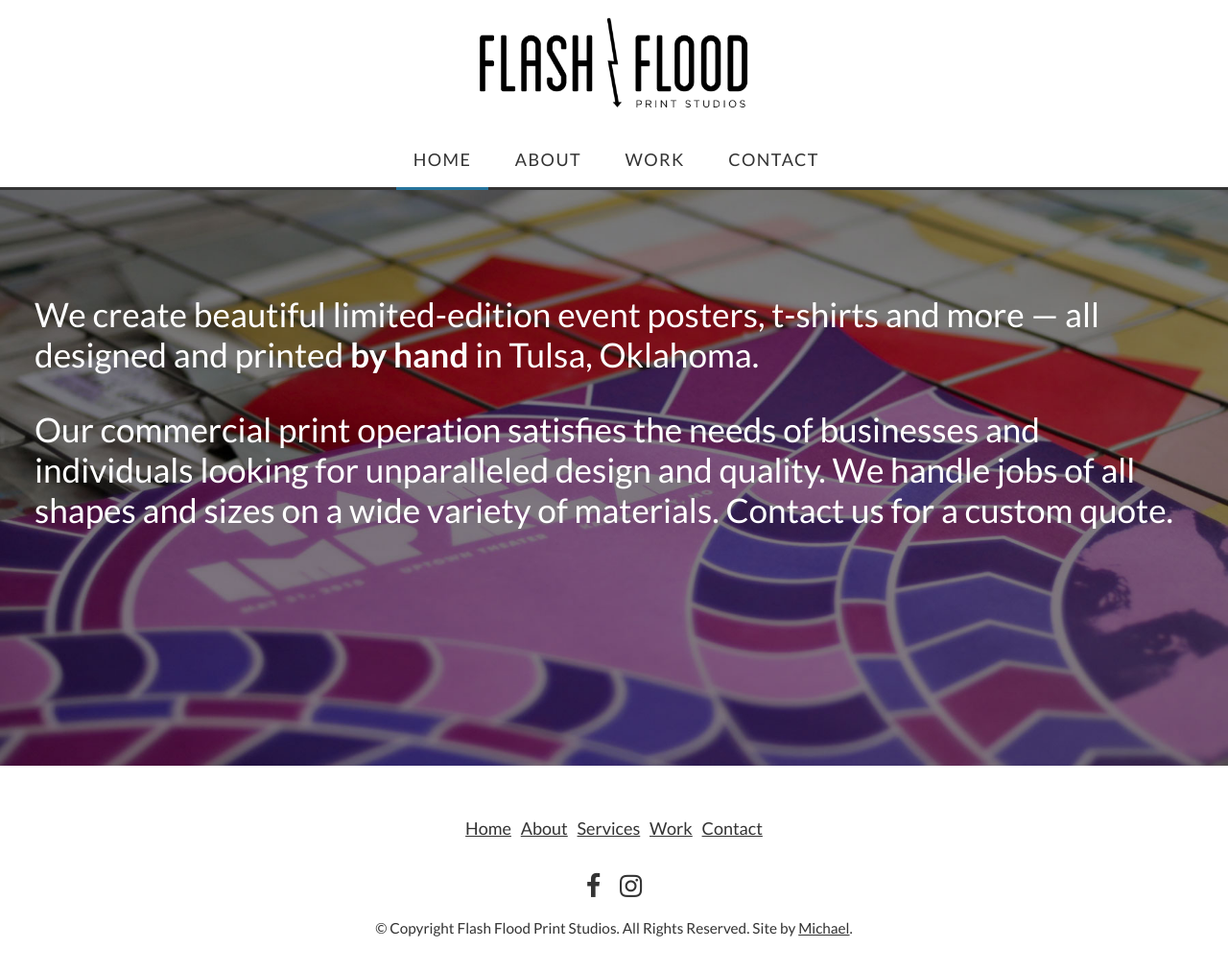
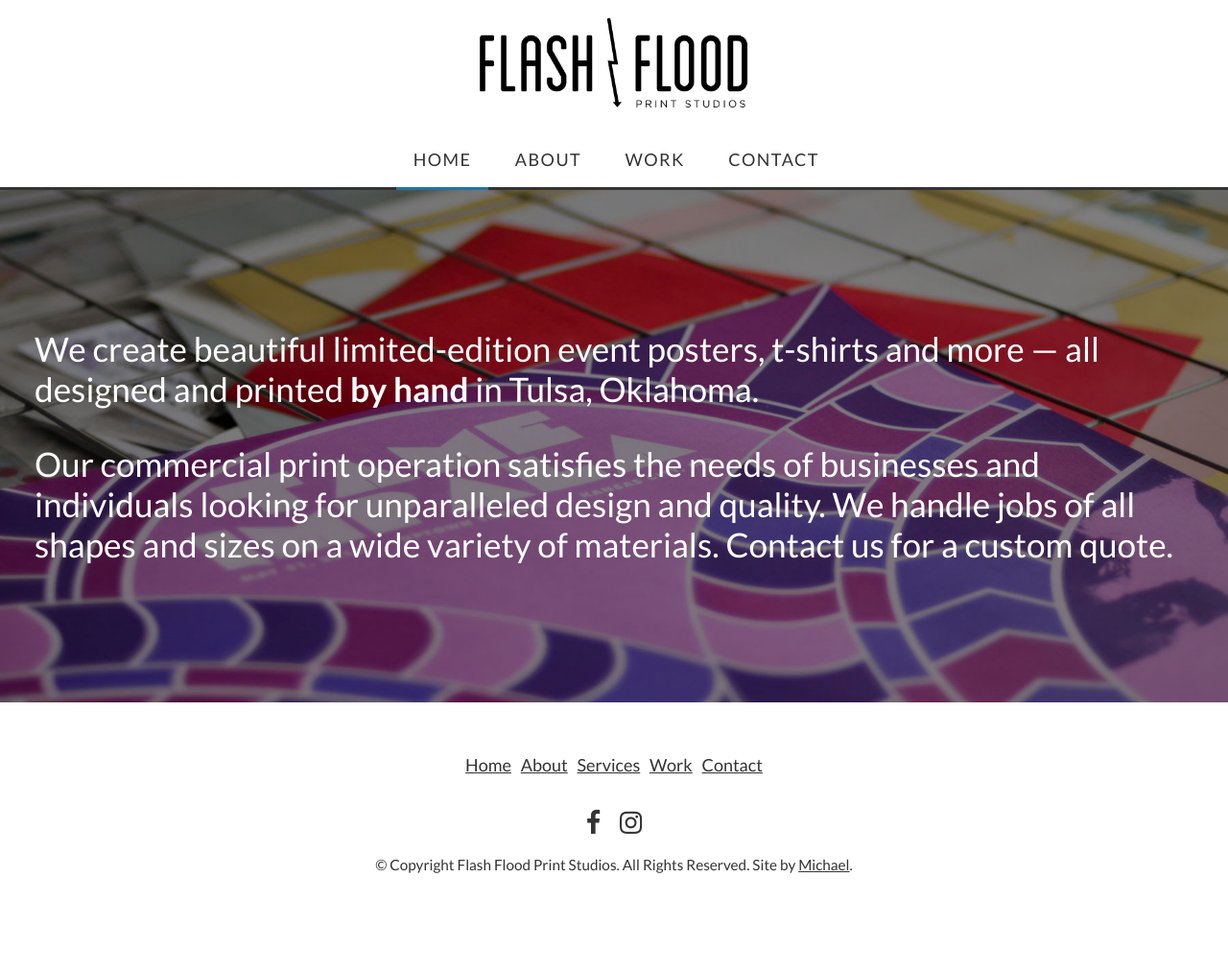
Before and after one commit to mjchamplin/FlashFloodStatic, a PHP site: page / in a window 1280 px wide. Shown: the whole page at 96% size. After the commit the page ends 910 px from the top, so only its background shows below. Run offline with PHP 8.4, Linux system fonts and the light colour scheme; some libraries are stand-ins or nearby versions.

Commit message:
homepage text

```diff
--- a/assets/css/style.css
+++ b/assets/css/style.css
@@ -104,8 +104,8 @@ section.billboard {
 	width: 100%;
 	/*min-height: 600px;*/
 	color: #fff;
-	padding: 4em 0;
-	min-height: 75vh;
+	padding: 6em 0;
+	min-height: 60vh;
 }
 
 section.billboard p {
```
